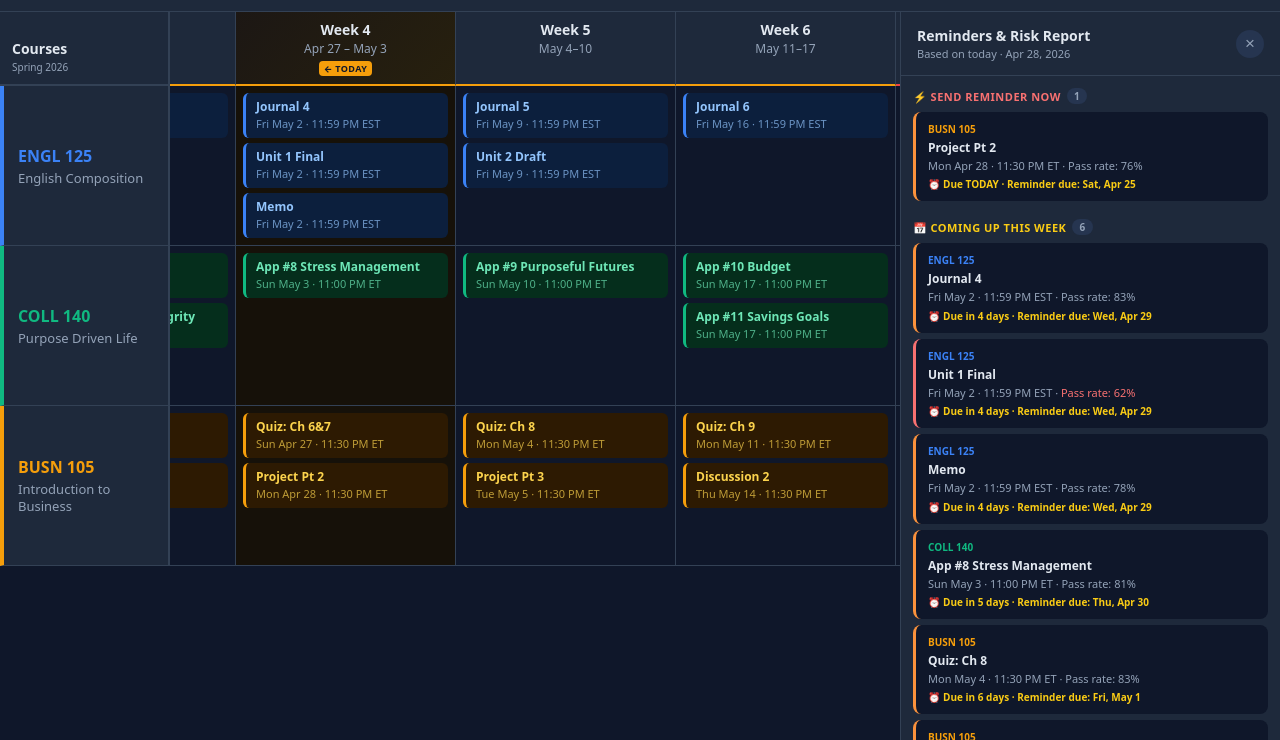
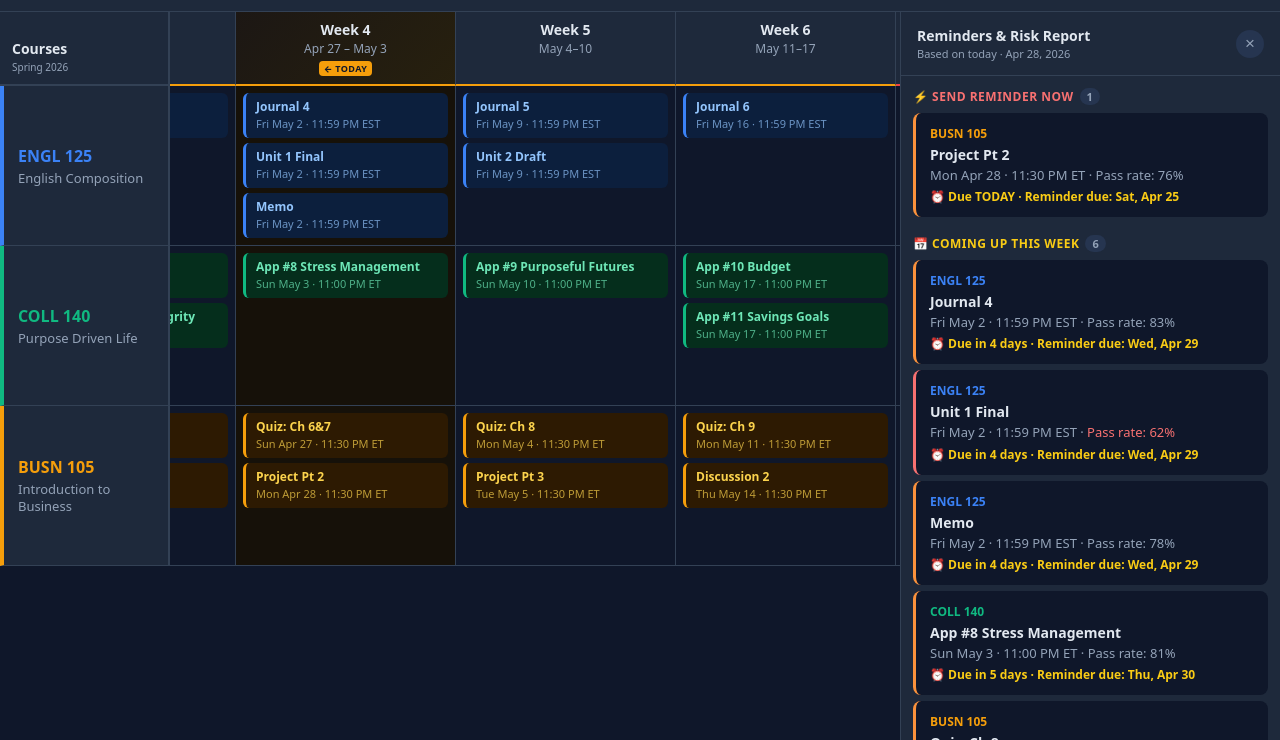
Before and after one commit to nfoo3/coaching-calendar, a plain HTML site: page index.html in a window 1280 px wide. Both pictures are taken after a click on the button "📋 Reminders". Shown: the part 60-800 px from the top of the page. Drawn offline with Linux system fonts and the light colour scheme.

Commit message:
Increase reminders panel text sizes

```diff
--- a/index.html
+++ b/index.html
@@ -154,20 +154,20 @@ body.coach .score-chip{display:block}
 .rp-body{flex:1;overflow-y:auto;padding:12px}
 .rp-body::-webkit-scrollbar{width:5px}.rp-body::-webkit-scrollbar-track{background:transparent}.rp-body::-webkit-scrollbar-thumb{background:var(--border);border-radius:3px}
 .rp-section{margin-bottom:18px}
-.rp-stitle{font-size:11px;font-weight:800;text-transform:uppercase;letter-spacing:.5px;margin-bottom:8px;display:flex;align-items:center;gap:6px}
+.rp-stitle{font-size:12px;font-weight:800;text-transform:uppercase;letter-spacing:.5px;margin-bottom:8px;display:flex;align-items:center;gap:6px}
 .rp-stitle.urgent{color:#f87171}
 .rp-stitle.soon{color:#facc15}
 .rp-stitle.risk{color:#fb923c}
-.rp-count{background:var(--surf2);border-radius:10px;padding:1px 7px;font-size:10px;font-weight:700;color:var(--muted)}
-.rp-empty{font-size:12px;color:var(--muted);padding:6px 0;font-style:italic}
-.rp-item{background:var(--bg);border-radius:8px;padding:10px 12px;margin-bottom:6px;border-left:3px solid var(--border);cursor:pointer;transition:border-color .15s}
+.rp-count{background:var(--surf2);border-radius:10px;padding:1px 7px;font-size:11px;font-weight:700;color:var(--muted)}
+.rp-empty{font-size:13px;color:var(--muted);padding:6px 0;font-style:italic}
+.rp-item{background:var(--bg);border-radius:8px;padding:12px 14px;margin-bottom:6px;border-left:3px solid var(--border);cursor:pointer;transition:border-color .15s}
 .rp-item:hover{border-left-color:var(--gold)}
 .rp-item.high{border-left-color:#f87171}
 .rp-item.med{border-left-color:#fb923c}
-.rp-item-name{font-size:12px;font-weight:700;margin-bottom:2px}
-.rp-item-course{font-size:10px;font-weight:700;margin-bottom:3px}
-.rp-item-meta{font-size:11px;color:var(--muted);line-height:1.4}
-.rp-item-remind{font-size:10px;margin-top:4px;color:#facc15;font-weight:600}
+.rp-item-name{font-size:14px;font-weight:700;margin-bottom:2px}
+.rp-item-course{font-size:12px;font-weight:700;margin-bottom:3px}
+.rp-item-meta{font-size:13px;color:var(--muted);line-height:1.4}
+.rp-item-remind{font-size:12px;margin-top:4px;color:#facc15;font-weight:600}
 .rp-copy-all{width:100%;margin-top:10px;background:var(--surf2);border:1px solid var(--border);color:var(--txt);border-radius:7px;padding:8px;font-size:12px;font-weight:700;cursor:pointer;transition:background .15s}
 .rp-copy-all:hover{background:#334155}
 .rp-copy-all.copied{background:#166534;border-color:#4ade80;color:#4ade80}
```
